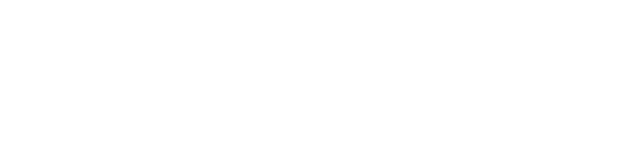
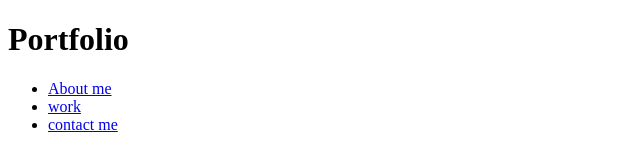
Before and after one commit to PadronJGrey/Portfolio, a plain HTML site: page index.html in a window 1280 px wide. Shown: the whole page, without its empty margins (0-640 px from the left). Drawn offline with Linux system fonts and the light colour scheme.

Commit message:
Added reference points for the css file for easier management later on

```diff
--- a/index.html
+++ b/index.html
@@ -1,12 +1,33 @@
 <!DOCTYPE html>
 <html lang="en">
+
 <head>
     <meta charset="UTF-8">
-    <meta http-equiv="X-UA-Compatible" content="IE=edge">
-    <meta name="viewport" content="width=device-width, initial-scale=1.0">
-    <title>Document</title>
+    <link rel="stylesheet" href="./css/style.css">
+    <title>Portfolio</title>
+    <!-- Added Title and link to stylesheet -->
 </head>
+
 <body>
+    <header class="header">
+        <h1>Port<span class="fo">fo</span>lio</h1>
+        <nav>
+            <ul>
+                <li>
+                    <a href="#about-me">About me</a>
+                    <!-- Added a starting point for css -->
+                </li>
+                <li>
+                    <a href="work">work</a>
+                    <!-- Added a starting point for css -->
+                </li>
+                <li>
+                    <a href="contact-me">contact me</a>
+                    <!-- Added a starting point for css -->
+                </li>
+            </ul>
+        </nav>
+    </header>
+</body>
 
-</body>
 </html>
```
